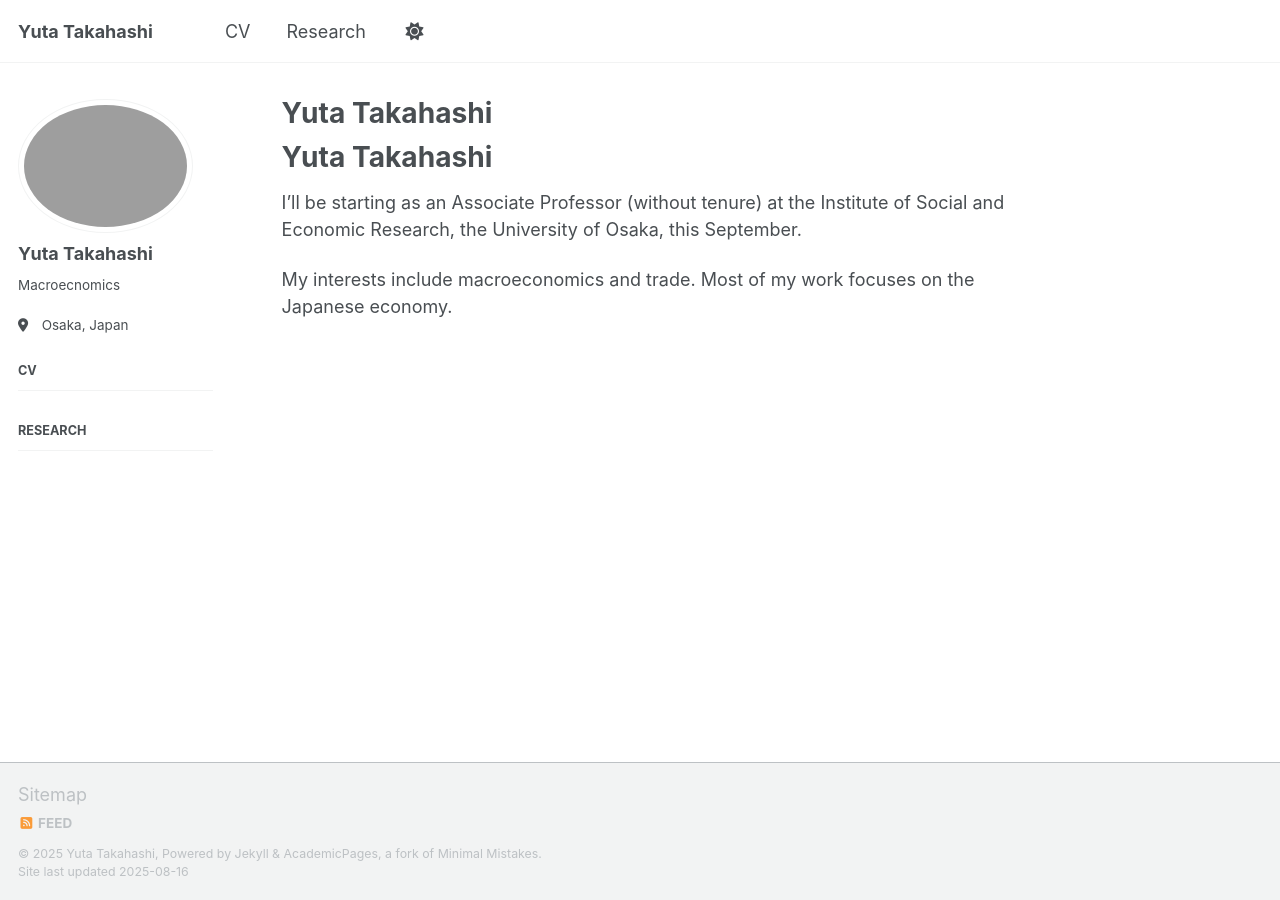
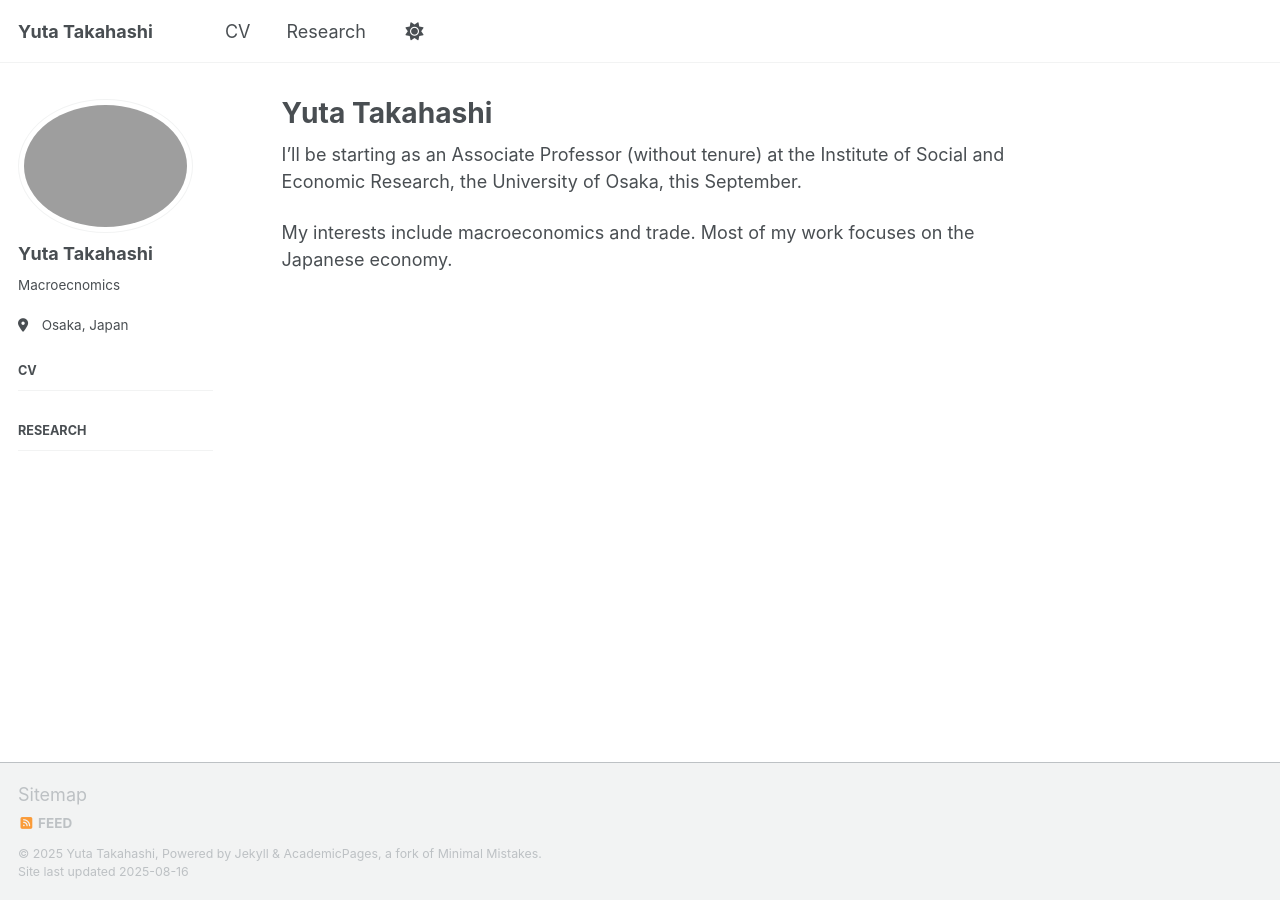
Before and after one commit to yuta-takahashi-1211/yuta-takahashi-1211.github.io, a Jekyll site: the page built from index.md, in a window 1280 px wide. Built offline with Jekyll 4.4.1, drawn with Linux system fonts in a browser that asks for light colours; a script that is not in the unit is left out.

Commit message:
Update index.md

```diff
--- a/index.md
+++ b/index.md
@@ -6,8 +6,6 @@ sidebar:
   nav: "main"
 ---
 
-# Yuta Takahashi
-
 I’ll be starting as an Associate Professor (without tenure) at the Institute of Social and Economic Research, the University of Osaka, this September.
 
 My interests include macroeconomics and trade. Most of my work focuses on the Japanese economy.
```
